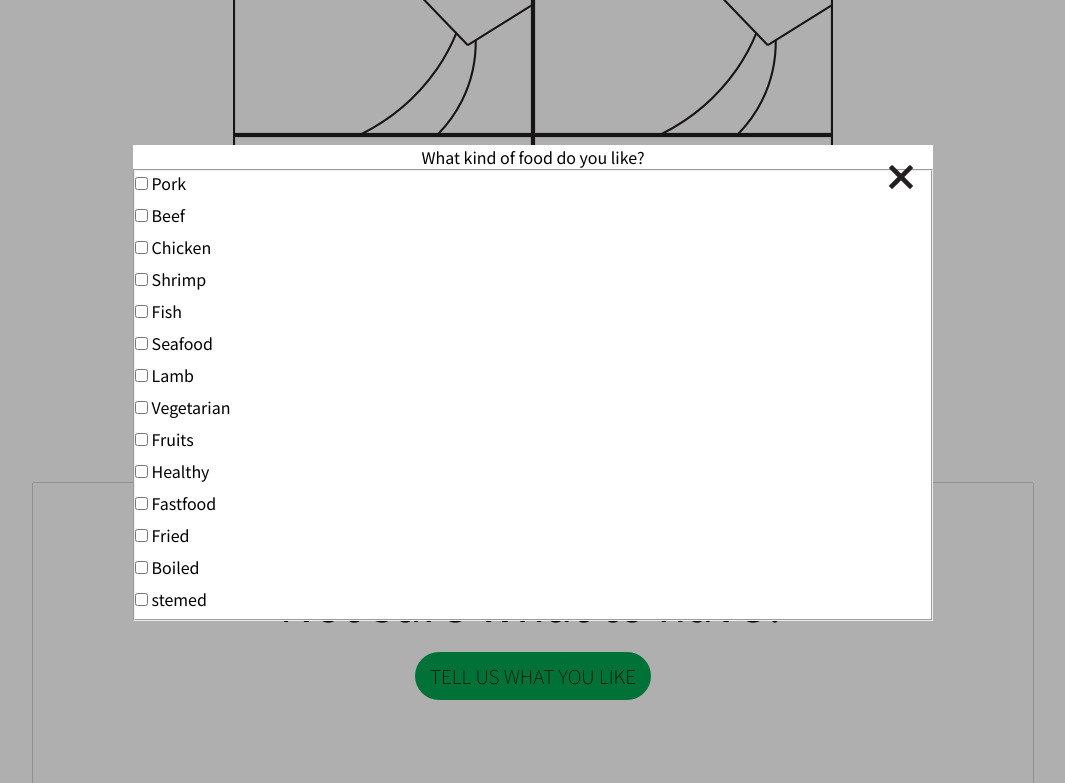
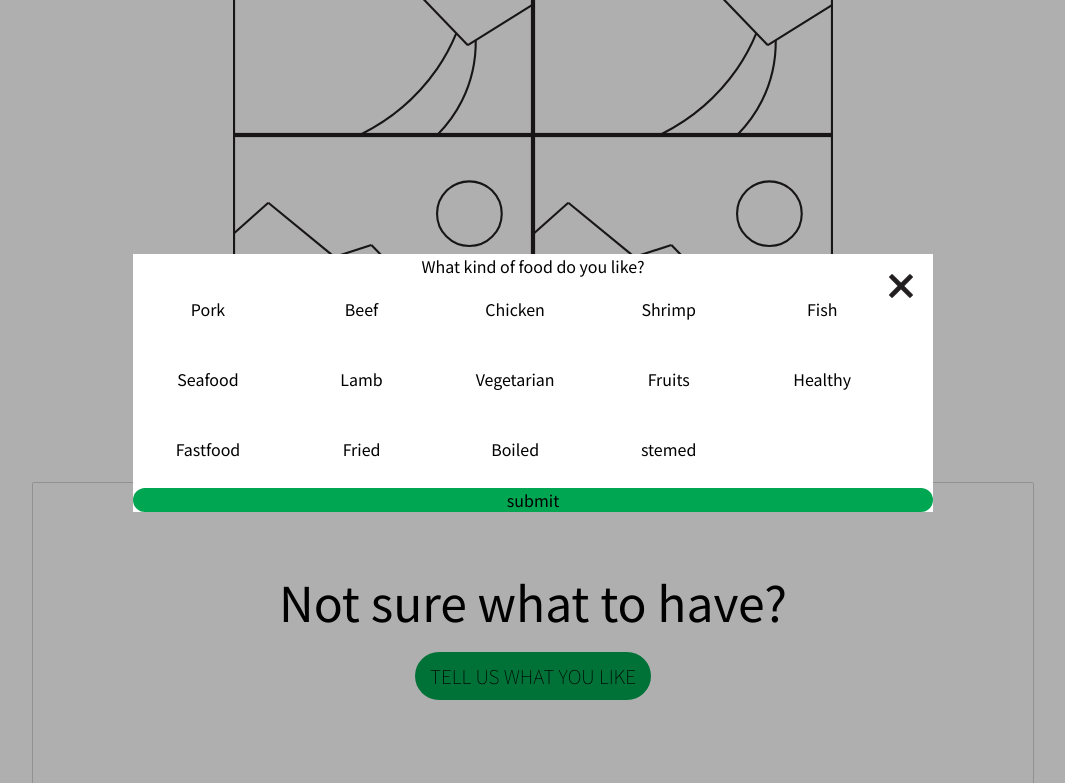
Before and after one commit to nabebako/Ginraidee, a plain HTML site: page index.html in a window 1280 px wide. Both pictures are taken after a click on the element "TELL US WHAT YOU LIKE". Shown: the part 1083-1866 px from the top of the page, without its empty margins (107-1172 px from the left). Drawn offline with Linux system fonts and the light colour scheme.

Commit message:
Massive change on the questionnaire.

```diff
--- a/css/main.css
+++ b/css/main.css
@@ -45,9 +45,10 @@ p {
     overflow: hidden;
 }
 
-.button-styles {
+.button {
     background-color: #00A651;
-    border-radius: 50px
+    border-radius: 50px;
+    text-align: center;
 }
 
 
@@ -182,4 +183,19 @@ p {
 .checkbox {
     width: 8.2rem;
     height: 2rem;
+    margin: 1rem .4rem;
+
+    text-align: center;
+
+    display: inline-block;
+
+    border-style: solid;
+    border-color: #fff;
+    border-width: 3px;
+    border-radius: 50px;
 }
+
+input:checked + label[class='checkbox']{
+    border-color: #00A651;
+
+}
--- a/index.html
+++ b/index.html
@@ -110,7 +110,7 @@
                 <img> <!--Find an img?-->
                 <div> <!--The text-->
                     <p class = "centered" style = "font-weight: 500; font-size: 3rem; margin-bottom: 1rem;">Not sure what to have?</p>
-                    <div id = "Questionnaire-pop-up" class = "centered clickable button-styles">
+                    <div id = "Questionnaire-pop-up" class = "centered clickable button">
                         <p style = "font-size: 1.2rem; padding: 10px 15px; font-weight: 200;">TELL US WHAT YOU LIKE</p> <!--bring up a window for the questionnaire-->
                     </div>
                 </div>
@@ -124,64 +124,52 @@
                     <img class = "overlap--img">
                 </div>
                 <div>
-                    <fieldset>
-                        <div class = "checkbox">
-                            <input type = "checkbox" id = "pork" name = "food--preference" value = "pork">
-                            <label for = "pork">Pork</label>
-                        </div>
-                        <div class = "checkbox">
-                            <input type = "checkbox" id = "beef" name = "food--preference" value = "beef">
-                            <label for = "beef">Beef</label>
-                        </div>
-                        <div class = "checkbox">
-                            <input type = "checkbox" id = "chicken" name = "food--preference" value = "chicken">
-                            <label for = "chicken">Chicken</label>
-                        </div>
-                        <div class = "checkbox">
-                            <input type = "checkbox" id = "shrimp" name = "food--preference" value = "shrimp">
-                            <label for = "shrimp">Shrimp</label>
-                        </div>
-                        <div class = "checkbox">
-                            <input type = "checkbox" id = "fish" name = "food--preference" value = "fish">
-                            <label for = "fish">Fish</label>
-                        </div>
-                        <div class = "checkbox">
-                            <input type = "checkbox" id = "seafood" name = "food--preference" value = "seafood">
-                            <label for = "seafood">Seafood</label>
-                        </div>
-                        <div class = "checkbox">
-                            <input type = "checkbox" id = "lamb" name = "food--preference" value = "lamb">
-                            <label for = "lamb">Lamb</label>
-                        </div>
-                        <div class = "checkbox">
-                            <input type = "checkbox" id = "vegetarian" name = "food--preference" value = "vegetarian">
-                            <label for = "vegetarian">Vegetarian</label>
-                        </div>
-                        <div class = "checkbox">
-                            <input type = "checkbox" id = "fruits" name = "food--preference" value = "fruits">
-                            <label for = "fruits">Fruits</label>
-                        </div>
-                        <div class = "checkbox">
-                            <input type = "checkbox" id = "healthy" name = "food--preference" value = "healthy">
-                            <label for = "healthy">Healthy</label>
-                        </div>
-                        <div class = "checkbox">
-                            <input type = "checkbox" id = "fastfood" name = "food--preference" value = "fastfood">
-                            <label for = "fastfood">Fastfood</label>
-                        </div>
-                        <div class = "checkbox">
-                            <input type = "checkbox" id = "fried" name = "food--preference" value = "fried">
-                            <label for = "fried">Fried</label>
-                        </div>
-                        <div class = "checkbox">
-                            <input type = "checkbox" id = "boiled" name = "food--preference" value = "boiled">
-                            <label for = "boiled">Boiled</label>
-                        </div>
-                        <div class = "checkbox">
-                            <input type = "checkbox" id = "stemed" name = "food--preference" value = "stemed">
-                            <label for = "stemed">stemed</label>
-                        </div>
-                    </fieldset>
+                    <div id = "form">
+
+                        <input class = "hidden" type = "checkbox" id = "pork" name = "food--preference" value = "pork">
+                        <label class = "checkbox" for = "pork">Pork</label>
+
+                        <input class = "hidden" type = "checkbox" id = "beef" name = "food--preference" value = "beef">
+                        <label class = "checkbox" for = "beef">Beef</label>
+
+                        <input class = "hidden" type = "checkbox" id = "chicken" name = "food--preference" value = "chicken">
+                        <label class = "checkbox" for = "chicken">Chicken</label>
+
+                        <input class = "hidden" type = "checkbox" id = "shrimp" name = "food--preference" value = "shrimp">
+                        <label class = "checkbox" for = "shrimp">Shrimp</label>
+
+                        <input class = "hidden" type = "checkbox" id = "fish" name = "food--preference" value = "fish">
+                        <label class = "checkbox" for = "fish">Fish</label>
+
+                        <input class = "hidden" type = "checkbox" id = "seafood" name = "food--preference" value = "seafood">
+                        <label class = "checkbox" for = "seafood">Seafood</label>
+
+                        <input class = "hidden" type = "checkbox" id = "lamb" name = "food--preference" value = "lamb">
+                        <label class = "checkbox" for = "lamb">Lamb</label>
+
+                        <input class = "hidden" type = "checkbox" id = "vegetarian" name = "food--preference" value = "vegetarian">
+                        <label class = "checkbox" for = "vegetarian">Vegetarian</label>
+
+                        <input class = "hidden" type = "checkbox" id = "fruits" name = "food--preference" value = "fruits">
+                        <label class = "checkbox" for = "fruits">Fruits</label>
+
+                        <input class = "hidden" type = "checkbox" id = "healthy" name = "food--preference" value = "healthy">
+                        <label class = "checkbox" for = "healthy">Healthy</label>
+
+                        <input class = "hidden" type = "checkbox" id = "fastfood" name = "food--preference" value = "fastfood">
+                        <label class = "checkbox" for = "fastfood">Fastfood</label>
+
+                        <input class = "hidden" type = "checkbox" id = "fried" name = "food--preference" value = "fried">
+                        <label class = "checkbox" for = "fried">Fried</label>
+
+                        <input class = "hidden" type = "checkbox" id = "boiled" name = "food--preference" value = "boiled">
+                        <label class = "checkbox" for = "boiled">Boiled</label>
+
+                        <input class = "hidden" type = "checkbox" id = "stemed" name = "food--preference" value = "stemed">
+                        <label class = "checkbox " for = "stemed">stemed</label>
+
+                        <div class = "button clickable" id = "submit">submit</div>
+                    </div>
                 </div>
                     <!--Waiting for the desing-->
             </div>
--- a/scripts/main.js
+++ b/scripts/main.js
@@ -82,4 +82,11 @@ window.onload = function() {
             hamburger_nav_is_open = false;
         }
     });
+    document.getElementById('submit').addEventListener('click', () => {
+        /* Get the tickboxs status */
+
+        var x = Array.from(document.querySelectorAll('#form input')).reduce((acc, input) => ({...acc, [input.id]: input.checked}) ,{});
+        console.log(x);
+
+    });
 }
```
